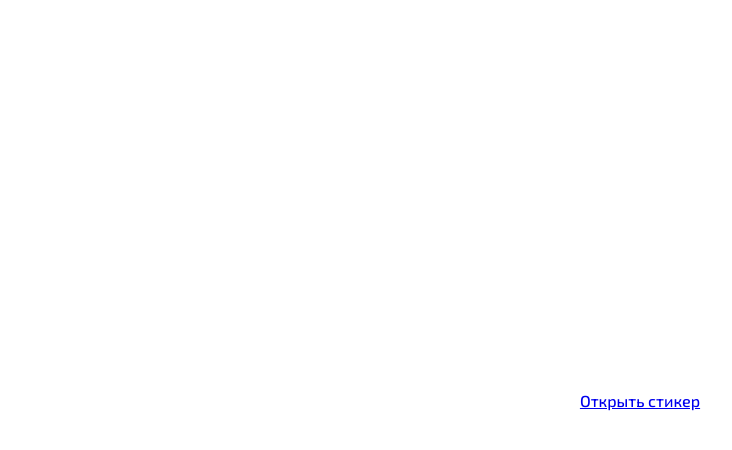
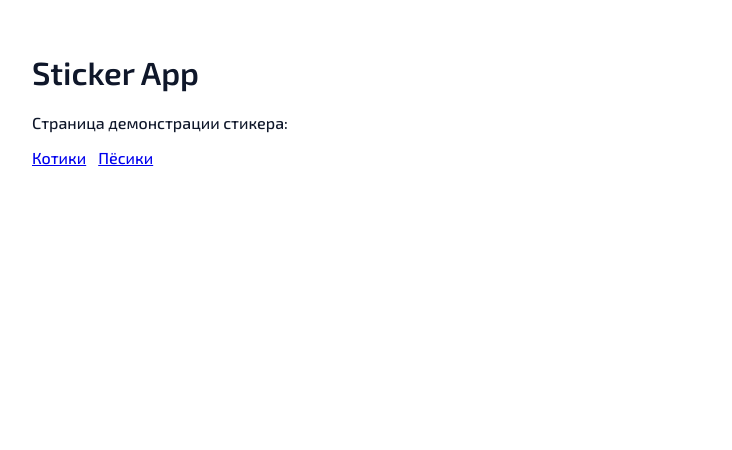
Before and after one commit to BMD63/sticker-module, a Nuxt app: page / in a window 1280 px wide. Shown: the top 450 px of the page, without its empty margins (0-732 px from the left). Built offline with nearby package versions, Linux system fonts and the light colour scheme.

Commit message:
feat(pictures): add dogs source via Dog CEO API; unify usePictures; wire query src

```diff
--- a/app/composables/useCats.ts
+++ /dev/null
@@ -1,33 +0,0 @@
-import { ref } from 'vue'
-import { CAT_API_URL } from '~/constants/api'
-
-export function useCats() {
-  const images = ref<string[]>([])
-  const loading = ref(false)
-  const error = ref<string | null>(null)
-
-  async function loadCats(count = 3) {
-    loading.value = true
-    error.value = null
-    images.value = []
-
-    try {
-      const reqs = Array.from({ length: count }, (_, i) =>
-        fetch(`${CAT_API_URL}?${Date.now()}-${i}`)
-          .then(r => {
-            if (!r.ok) throw new Error(`HTTP ${r.status}`)
-            return r.blob()
-          })
-          .then(blob => URL.createObjectURL(blob))
-      )
-
-      images.value = await Promise.all(reqs)
-    } catch (e: any) {
-      error.value = e?.message ?? 'Unknown error'
-    } finally {
-      loading.value = false
-    }
-  }
-
-  return { images, loading, error, loadCats }
-}
--- /dev/null
+++ b/app/composables/usePictures.ts
@@ -0,0 +1,55 @@
+import { ref } from 'vue'
+import { API, type PictureSource } from '~/constants/api'
+
+export function usePictures(initialSource: PictureSource, defaultCount = 3) {
+  const source  = ref<PictureSource>(initialSource)
+  const images  = ref<string[]>([])
+  const loading = ref(false)
+  const error   = ref<string | null>(null)
+
+  async function load(count = defaultCount) {
+    loading.value = true
+    error.value = null
+    images.value = []
+    try {
+      if (source.value === 'cats') {
+        const reqs = Array.from({ length: count }, (_, i) =>
+          fetch(`${API.cats}?${Date.now()}-${i}`)
+            .then((r) => {
+              if (!r.ok) throw new Error(`HTTP ${r.status}`)
+              return r.blob()
+            })
+            .then((blob) => URL.createObjectURL(blob))
+        )
+        images.value = await Promise.all(reqs)
+      } else {
+        const r = await fetch(`${API.dogs}${count}`)
+        if (!r.ok) throw new Error(`HTTP ${r.status}`)
+        const data = await r.json()
+        const arr = Array.isArray(data?.message) ? data.message : []
+        if (!arr.length) throw new Error('Empty dogs payload')
+        images.value = arr
+      }
+    } catch (e: any) {
+      error.value = e?.message ?? 'Unknown error'
+    } finally {
+      loading.value = false
+    }
+  }
+
+  function setSource(next: PictureSource) {
+    if (source.value === next) return
+
+    if (source.value === 'cats') {
+      for (const url of images.value) {
+        try { URL.revokeObjectURL(url) } catch {}
+      }
+    }
+
+    source.value = next
+    images.value = []
+    error.value = null
+  }
+
+  return { source, images, loading, error, load, setSource }
+}
--- a/app/constants/api.ts
+++ b/app/constants/api.ts
@@ -1,2 +1,6 @@
-// app/constants/api.ts
-export const CAT_API_URL = 'https://cataas.com/cat'
+export type PictureSource = 'cats' | 'dogs'
+
+export const API = {
+  cats: 'https://cataas.com/cat',                  // 1 котик на запрос
+  dogs: 'https://dog.ceo/api/breeds/image/random/',// +count в конце
+} as const
--- a/app/pages/index.vue
+++ b/app/pages/index.vue
@@ -1,7 +1,10 @@
 <template>
-  <main style="min-height:100vh;display:grid;place-items:center">
-    <NuxtLink to="/sticker">
-      Открыть стикер
-    </NuxtLink>
+  <main style="padding: 32px">
+    <h1>Sticker App</h1>
+    <p>Страница демонстрации стикера:</p>
+    <ul style="display:flex; gap:12px; list-style:none; padding:0">
+      <li><NuxtLink :to="{ path: '/sticker', query: { src: 'cats' } }">Котики</NuxtLink></li>
+      <li><NuxtLink :to="{ path: '/sticker', query: { src: 'dogs' } }">Пёсики</NuxtLink></li>
+    </ul>
   </main>
 </template>
--- a/app/pages/sticker.vue
+++ b/app/pages/sticker.vue
@@ -1,24 +1,32 @@
 <script setup lang="ts">
-import { onMounted, onBeforeUnmount, nextTick } from 'vue'
-import { useCats } from '~/composables/useCats'
+import { onMounted, onBeforeUnmount, nextTick, watch } from 'vue'
+import { useRoute } from '#imports'
+import { usePictures } from '~/composables/usePictures'
+import type { PictureSource } from '~/constants/api'
+
 import { STICKER_TITLE, CTA_LABEL, SECTIONS_COUNT, TEXT_PARAGRAPH } from '~/constants/content'
 import { AVOID_PADDING_DIVISOR } from '~/constants/ui'
 
-const { images, loading, error, loadCats } = useCats()
-
-onMounted(() => {
-  loadCats(3)
+function pickSrc(q: unknown): PictureSource {
+  const v = Array.isArray(q) ? q[0] : q
+  const s = String(v ?? '').toLowerCase()
+  return (s === 'dogs' ? 'dogs' : 'cats')
+}
+const route = useRoute()
+const src = ref<PictureSource>(pickSrc(route.query.src))
+const { source, images, loading, error, load, setSource } = usePictures(src.value, 3)
+onMounted(() => { load() })
+watch(() => route.query.src, (q) => {
+  const next = pickSrc(q)
+  if (next !== src.value) {
+    src.value = next
+    setSource(next)
+    load()
+    schedule(updateAvoid)
+  }
 })
 
-function onRetry() {
-  loadCats(3) // повторная загрузка
-}
-
-const onCta = () => {
-  /* eslint-disable-next-line no-console */
-  console.log('CTA clicked') // имитируем действие по клику
-}
-
+// ————— вспомогательные утилиты —————
 function cssPx(varName: string, fallback: number): number {
   const v = getComputedStyle(document.documentElement).getPropertyValue(varName).trim()
   const n = parseFloat(v)
@@ -26,19 +34,18 @@ function cssPx(varName: string, fallback: number): number {
 }
 
 function getStickerBand() {
-  const vh = window.innerHeight
+  const vh   = window.innerHeight
   const boxH = cssPx('--sticker-box-h', 266)
   const top = (vh / 2) - (boxH / 2)
   const bottom = top + boxH
   return { top, bottom }
 }
 
-// отступ параграфа от развернутого стикера
 function getAvoidPaddingPx() {
   const panelW = cssPx('--sticker-panel-w', 280)
   const right  = cssPx('--sticker-right', 24)
   const gap    = cssPx('--sticker-gap', 16)
-  return Math.round((panelW + right + gap) / AVOID_PADDING_DIVISOR)
+  return Math.round((panelW + right + gap) / AVOID_PADDING_DIVISOR) // отступ от стикера
 }
 
 let rafId: number | null = null
@@ -51,23 +58,18 @@ function updateAvoid() {
   const paras = document.querySelectorAll<HTMLElement>('.content-paragraph')
   const isExpanded = document.body.classList.contains('sticker-expanded')
 
-  if (!isExpanded) {
-    paras.forEach(p => {
-      p.style.removeProperty('--avoid-pr')
-    })
-    return
-  }
+  paras.forEach(p => p.style.removeProperty('padding-right'))
+
+  if (!isExpanded) return
 
   const { top, bottom } = getStickerBand()
-  const avoidPx = getAvoidPaddingPx()
+  const pad = `${getAvoidPaddingPx()}px`
 
   paras.forEach(p => {
     const r = p.getBoundingClientRect()
     const intersects = r.bottom > top && r.top < bottom
     if (intersects) {
-      p.style.setProperty('--avoid-pr', `${avoidPx}px`)
-    } else {
-      p.style.removeProperty('--avoid-pr')
+      p.style.setProperty('padding-right', pad)
     }
   })
 }
@@ -77,8 +79,10 @@ function bindListeners() {
   window.addEventListener('scroll', handler, { passive: true })
   window.addEventListener('resize', handler)
   window.addEventListener('sticker-change', handler)
+
   const mo = new MutationObserver(handler)
   mo.observe(document.body, { attributes: true, attributeFilter: ['class'] })
+
   ;(bindListeners as any)._cleanup = () => {
     window.removeEventListener('scroll', handler)
     window.removeEventListener('resize', handler)
@@ -96,24 +100,26 @@ onBeforeUnmount(() => {
   const c = (bindListeners as any)._cleanup
   if (c) c()
 })
+
+// ————— CTA handlers —————
+function onRetry() { load() }
+function onCta() {
+  /* eslint-disable-next-line no-console */
+  console.log('CTA clicked') }
 </script>
 
 <template>
   <main class="sticker-page">
-    <h1 class="title">
-      Демонстрация стикера
-    </h1>
-    <section
-      v-for="i in SECTIONS_COUNT"
-      :key="i"
-      class="section"
-    >
+    <h1 class="title">Демонстрация стикера</h1>
+
+    <section v-for="i in SECTIONS_COUNT" :key="i" class="section">
       <h2>Раздел {{ i }}</h2>
       <p class="content-paragraph">
         {{ TEXT_PARAGRAPH }}
       </p>
     </section>
   </main>
+
   <StickerWidget
     :rail-images="images"
     :panel-images="images"
@@ -127,7 +133,6 @@ onBeforeUnmount(() => {
 </template>
 
 <style lang="scss" scoped>
-/* Глобальные токены */
 :global(:root) {
   --sticker-right: 24px;
   --sticker-rail-w: 68px;
@@ -136,12 +141,7 @@ onBeforeUnmount(() => {
 }
 
 .content-paragraph {
-  padding-right: var(--avoid-pr, 0);
   transition: padding-right 180ms ease;
-}
-
-:global(body.sticker-expanded) :deep(.content-paragraph.avoid-sticker) {
-  padding-right: var(--avoid-pad, 0px);
 }
 
 .sticker-page {
@@ -153,12 +153,10 @@ onBeforeUnmount(() => {
   word-break: normal;
   hyphens: auto;
 }
-
 .title {
   text-align: center;
   margin: 0 0 16px;
 }
-
 .section {
   margin: 24px 0;
   padding: 16px 20px;
@@ -167,7 +165,6 @@ onBeforeUnmount(() => {
   border-radius: 16px;
   box-shadow: 0 6px 20px rgba(16, 24, 40, .08);
 }
-
 .section h2 {
   margin: 0 0 10px;
   font-size: 20px;
@@ -176,7 +173,6 @@ onBeforeUnmount(() => {
   color: var(--color-text);
   justify-self: center;
 }
-
 .section p {
   margin: 0;
   color: var(--color-text);
```
